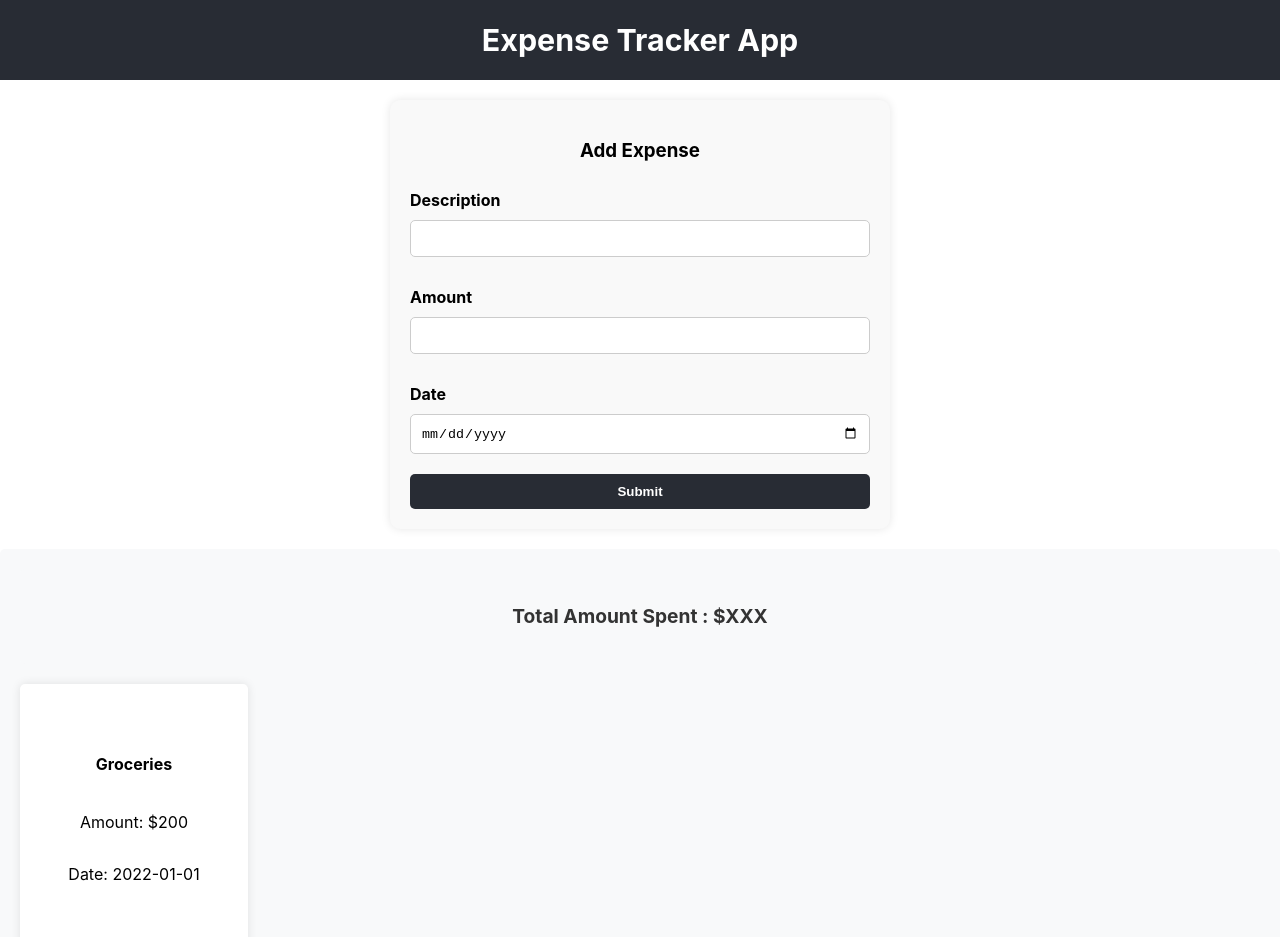
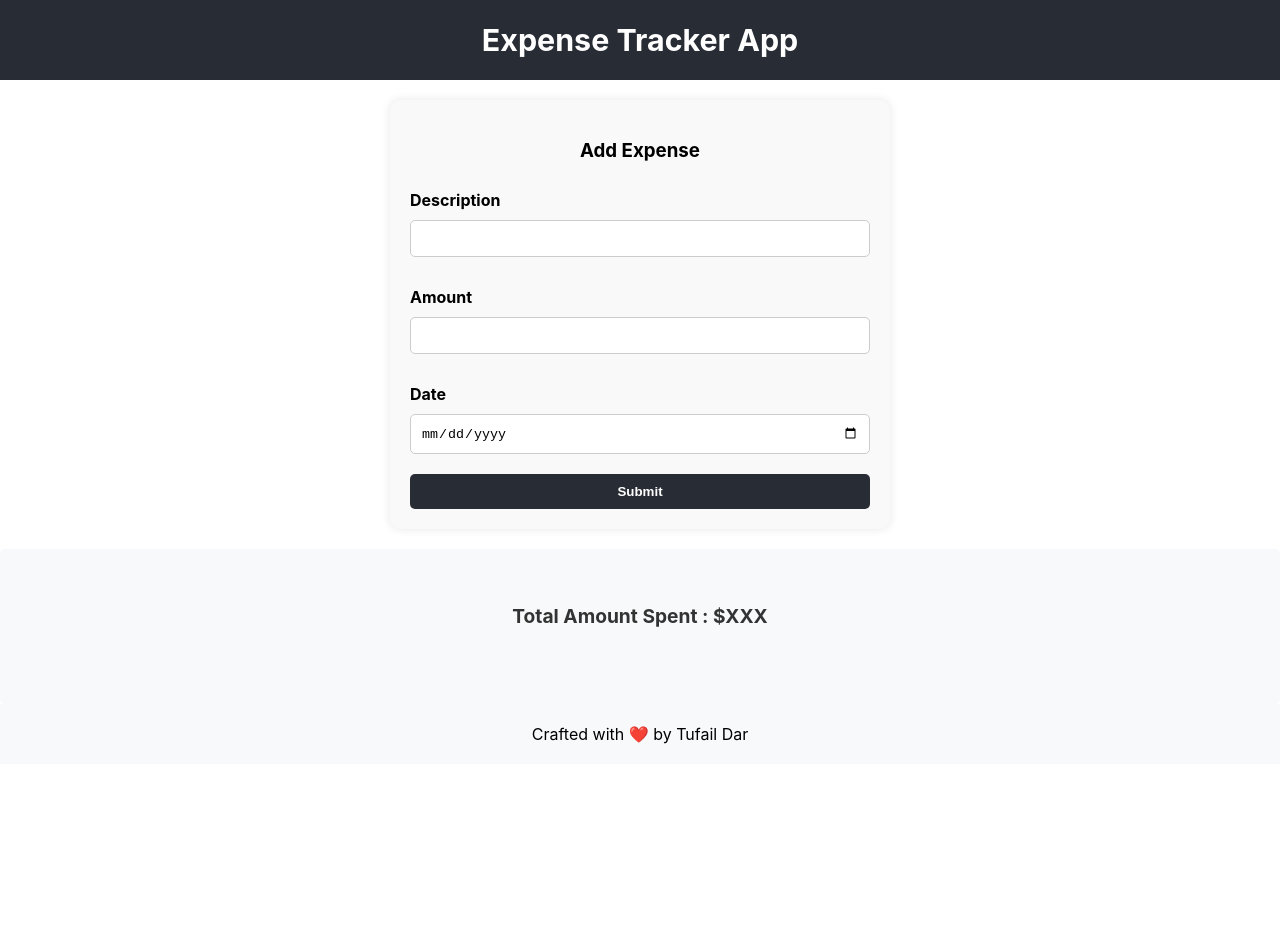
Before and after one commit to tufaildar99/expense-tracker, a React (Create React App) app: page / in a window 1280 px wide. Shown: the top 937 px of the page. After the commit the page ends 800 px from the top, so only its background shows below. Built offline with nearby package versions, Linux system fonts and the light colour scheme.

Commit message:
Add form data handling and display in ExpenseList

```diff
--- a/src/App.js
+++ b/src/App.js
@@ -3,11 +3,17 @@ import { useState } from "react";
 import "./index.css";
 
 export default function App() {
+  const [formdataArray, setformdataArray] = useState([]);
+
+  function handleFormData(formdata) {
+    setformdataArray([...formdataArray, formdata]);
+    console.log(formdataArray);
+  }
   return (
     <div className="app">
       <Header />
-      <ExpenseForm />
-      <ExpenseList />
+      <ExpenseForm handleFormData={handleFormData} />
+      <ExpenseList formdataArray={formdataArray} />
       <Footer />
     </div>
   );
@@ -21,7 +27,7 @@ function Header() {
   );
 }
 
-function ExpenseForm() {
+function ExpenseForm({ handleFormData }) {
   const [formdata, setFormdata] = useState({});
 
   function handleChange(e) {
@@ -33,17 +39,15 @@ function ExpenseForm() {
       [name]: value,
     }));
   }
-
-  function handleSubmit(e) {
-    e.preventDefault();
-    alert(JSON.stringify(formdata));
-  }
-
-  console.log(formdata);
   return (
     <div className="expense-form">
       <h3>Add Expense</h3>
-      <form onSubmit={handleSubmit}>
+      <form
+        onSubmit={(e) => {
+          e.preventDefault();
+          handleFormData(formdata);
+        }}
+      >
         <label>Description</label>
         <input
           type="text"
@@ -74,26 +78,32 @@ function ExpenseForm() {
   );
 }
 
-function ExpenseList() {
+function ExpenseList({ formdataArray }) {
   return (
     <div className="expense-list">
       <div className="expense-list-info">
         <h4>Total Amount Spent : $XXX</h4>
       </div>
       <div className="expense-list-container">
-        <ExpenseItem />
+        {formdataArray.map((item) => (
+          <ExpenseItem
+            description={item.description}
+            amount={item.amount}
+            date={item.date}
+          />
+        ))}
       </div>
     </div>
   );
 }
 
-function ExpenseItem() {
+function ExpenseItem({ description, amount, date }) {
   return (
     <div className="expense-item">
       <div className="expense-item__info">
-        <h4>Groceries</h4>
-        <p>Amount: $200</p>
-        <p>Date: 2022-01-01</p>
+        <h4>{description}</h4>
+        <p>Amount: {amount}</p>
+        <p>Date: {date}</p>
       </div>
       <button className="expense-item__delete">Delete</button>
     </div>
```
